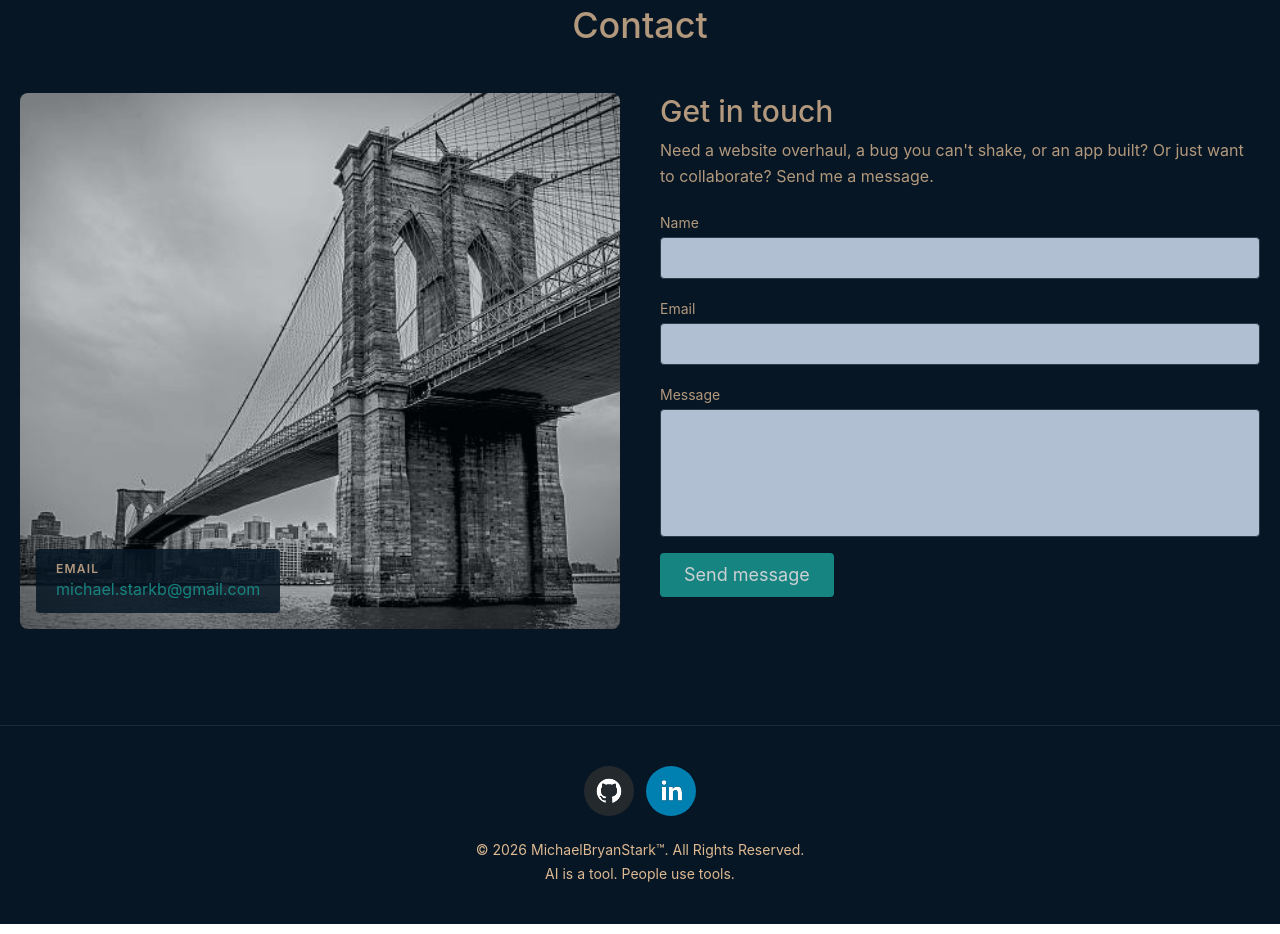
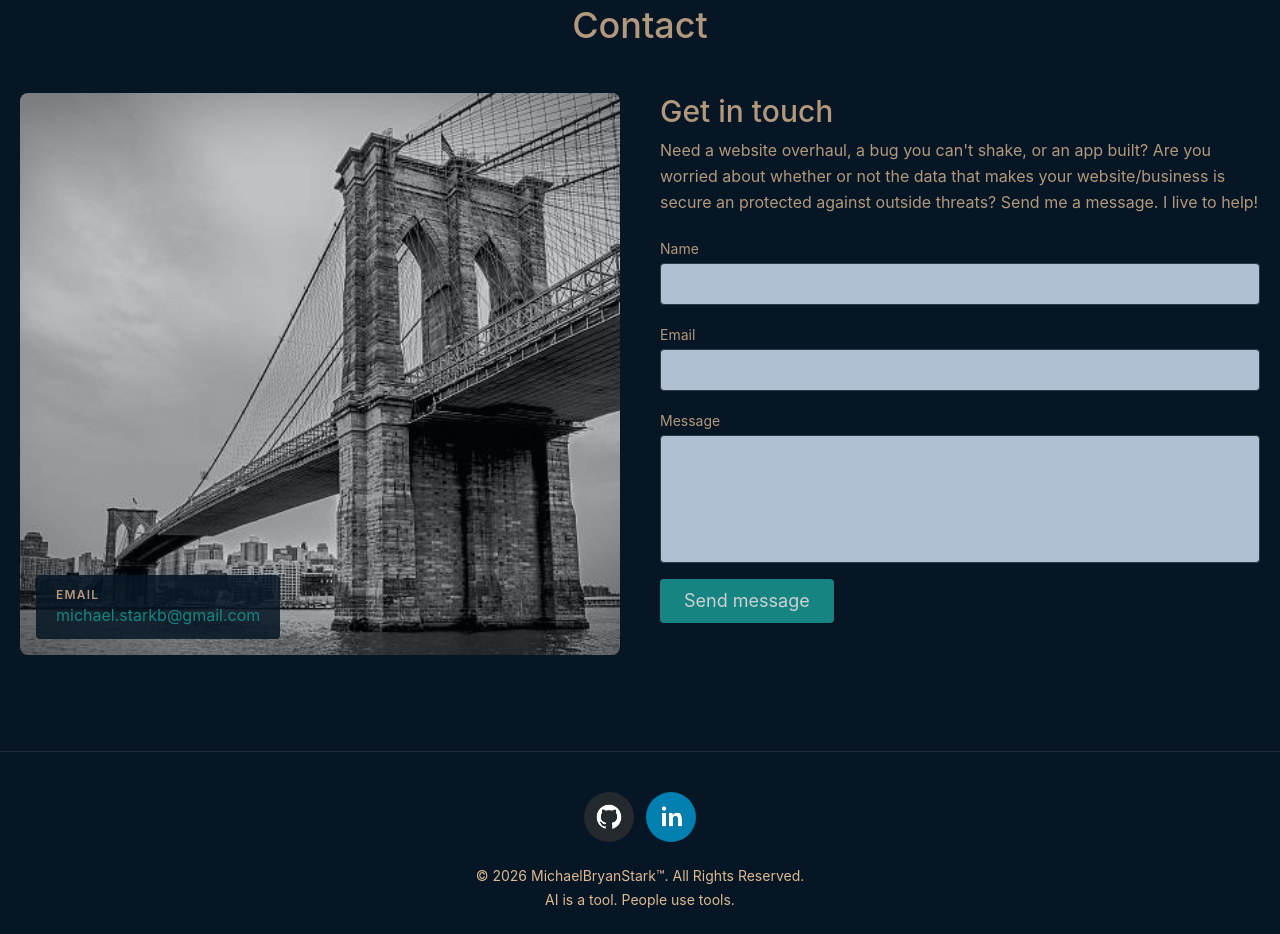
Before and after one commit to michaelbryanstark/new-portfolio, a React (Create React App) app: page / in a window 1280 px wide. Shown: the part 2200-3134 px from the top of the page. Built offline with nearby package versions, Linux system fonts and the light colour scheme.

Commit message:
added more to contact message

```diff
--- a/src/components/Contact.js
+++ b/src/components/Contact.js
@@ -62,8 +62,8 @@ export default function Contact() {
               Get in touch
             </h2>
             <p className="leading-relaxed mb-5 text-[#DEB992]">
-              Need a website overhaul, a bug you can't shake, or an app built? Or just want to
-              collaborate? Send me a message.
+              Need a website overhaul, a bug you can't shake, or an app built? Are you worried about whether or not the data that makes your website/business is secure an protected against outside threats?
+              Send me a message. I live to help!
             </p>
             <label htmlFor="name" className="leading-7 text-sm text-[#DEB992]">Name</label>
             <input id="name" name="name" type="text" className={inputClass + " mb-4"}
```
